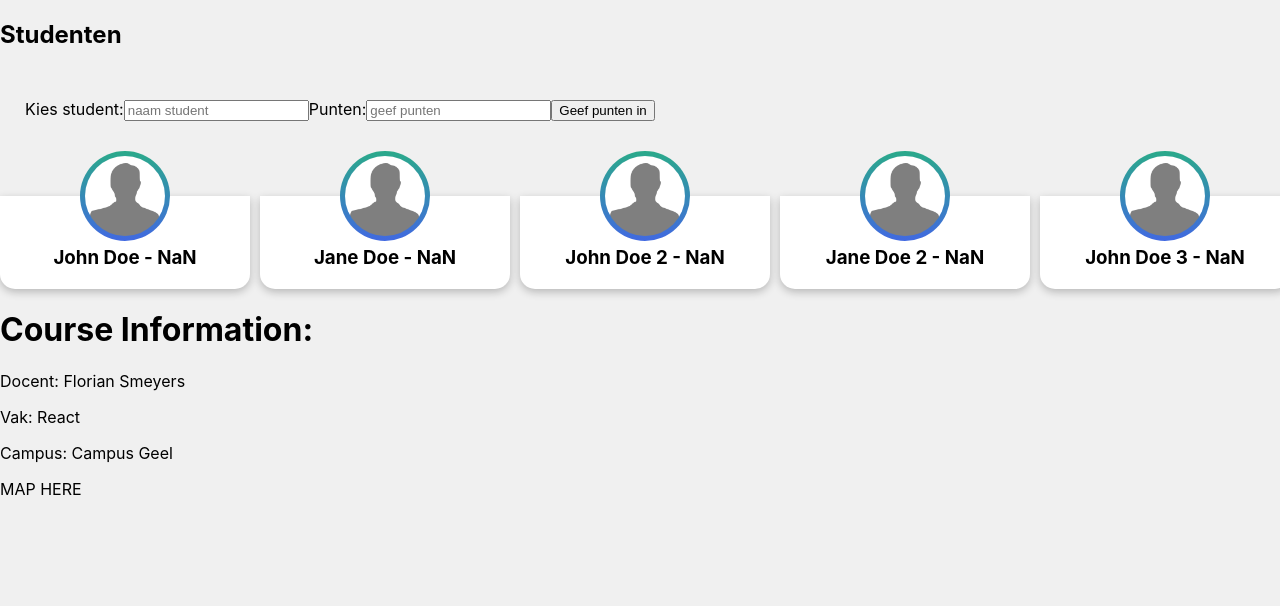
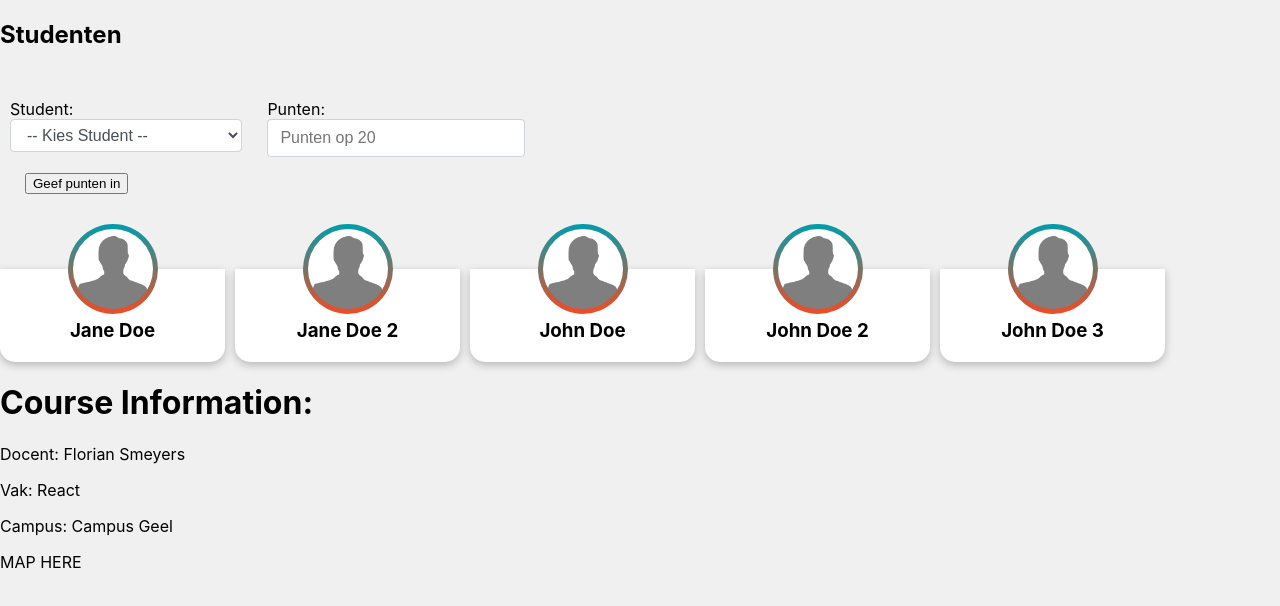
Before and after one commit to KevinVandeputte-TM/react_opdracht1, a React (Create React App) app: page / in a window 1280 px wide. Shown: the top 606 px of the page. Built offline with nearby package versions, Linux system fonts and the light colour scheme.

Commit message:
grade students

```diff
--- a/src/components/Student.css
+++ b/src/components/Student.css
@@ -1,3 +1,12 @@
+.row {
+    display: -ms-flexbox;
+    display: flex;
+    -ms-flex-wrap: wrap;
+    flex-wrap: wrap;
+    margin-right: -15px;
+    margin-left: -15px;
+}
+
 .card-row{
     display: flex;
     flex-direction: row;
@@ -11,7 +20,7 @@
     align-items: center;
     border-radius: 0 0 15px 15px;
     box-shadow: rgba(0, 0, 0, 0.24) 0px 3px 8px;
-    width: 250px;
+    width: 225px;
     padding-bottom: 15px;
     background-color: white;
     margin-right: 10px;
@@ -40,3 +49,33 @@
     margin: 25px;
     margin-bottom: 75px;
 }
+
+.formulier {
+    max-width: 750px;
+    margin: left;
+    text-align: start;
+}
+
+.form-group {
+    margin-bottom: 1rem;
+    width: 33%;
+}
+
+.form-control {
+    display: block;
+    width: 90%;
+    padding: 0.375rem 0.75rem;
+    font-size: 1rem;
+    font-weight: 400;
+    line-height: 1.5;
+    color: #495057;
+    background-color: #fff;
+    background-clip: padding-box;
+    border: 1px solid #ced4da;
+    border-radius: 0.25rem;
+    transition: border-color .15s ease-in-out,box-shadow .15s ease-in-out;
+}
+
+.btn{
+    display: block;
+}
--- a/src/components/StudentForm.js
+++ b/src/components/StudentForm.js
@@ -1,18 +1,57 @@
-import React from 'react';
+import React, { useState } from 'react';
 import './Student.css'
 
-const StudentForm = () => {
+const StudentForm = (props) => {
+
+    const [studentID, setStudentID] = useState(0);
+    const [score, setScore] = useState('')
+
+    const listChange = (e) =>{
+        setStudentID(e.target.value)
+    }
+
+    const scoreChange = (e) => {
+        setScore(e.target.value)
+
+    }
+
+    const handleSubmit = (event) =>{
+        event.preventDefault();
+        props.onScoreStudent(studentID , score);
+        setStudentID(0)
+        setScore('')
+    }
+
+
     return (
-        <form>
-            <label>
-                Kies student:
-                <input type="text" placeholder='naam student' />
-            </label>
-            <label>
-                Punten:
-                <input type="text" placeholder='geef punten' />
-            </label>
-            <input type="submit" value="Geef punten in" />
+        <form className='formulier' onSubmit={ (e) => handleSubmit(e)}>
+            <div className='row'>
+                <div className='form-group'>
+                    <label>
+                        Student:
+                        <select className='form-control'
+                            value={studentID} onChange={(e) => listChange(e)}>
+                                <option> -- Kies Student --</option>
+                                {props.list.map((student) => (
+                                    <option key={student.id} value={student.id}>
+                                        {student.name}
+                                    </option>
+                                ))}
+                        </select>
+                    </label>
+                </div>
+                <div className='form-group'>
+                    <label>
+                        Punten:
+                        <input className='form-control' type="number" placeholder='Punten op 20' min='0' max='20' step='0.1' onChange={(e) => scoreChange(e)}
+                                value={score}
+                        />
+                    </label>
+                </div>
+            </div>
+            <div>
+                <input className='btn' type="submit" value="Geef punten in" />
+            </div>
         </form>
      );
 }
--- a/src/components/Students.js
+++ b/src/components/Students.js
@@ -3,11 +3,13 @@ import StudentForm from './StudentForm'
 import './Student.css'
 
 
-function StudentOverview(props) {
+const StudentOverview = (props) => {
     return (
         <div className='card-row'>
             {props.list.map((student) =>(
-                <StudentCard student= {student}/>
+                <StudentCard student= {student}
+                        key={student.id}
+                />
             ))}
         </div>
     );
@@ -18,7 +20,7 @@ const StudentCard = (props) => {
 
         <div className='card'>
             <img style={{backgroundImage:`linear-gradient(${props.student.color1},${props.student.color2})`}} src={props.student.thumb}/>
-            <h3>{props.student.name}  - <span>{props.student.grade}</span></h3>
+            <h3><span>{props.student.name}</span><span>{props.student.grade}</span></h3>
         </div>
 
     );
@@ -31,46 +33,40 @@ class Students extends Component
         super(props)
         this.state = {
             students: [
-                {id: 1, name: 'John Doe', grade: 'NaN', thumb:'./images/placeholder-person.png', color1:"#2AAA8A", color2:"#4169E1"},
-                {id: 2, name: 'Jane Doe', grade: 'NaN', thumb:'./images/placeholder-person.png', color1:"#2AAA8A", color2:"#4169E1" },
-                {id: 3, name: 'John Doe 2', grade: 'NaN', thumb:'./images/placeholder-person.png', color1:"#2AAA8A", color2:"#4169E1" },
-                {id: 4, name: 'Jane Doe 2', grade: 'NaN', thumb:'./images/placeholder-person.png', color1:"#2AAA8A", color2:"#4169E1" },
-                {id: 5, name: 'John Doe 3', grade: 'NaN', thumb:'./images/placeholder-person.png', color1:"#2AAA8A", color2:"#4169E1" },
-            ],
-            input: '',
-            isGraded: false
+                {id: 1, name: 'John Doe', grade: '', thumb:'./images/placeholder-person.png', color1:"#009cab", color2:"#f04c25"},
+                {id: 2, name: 'Jane Doe', grade: '', thumb:'./images/placeholder-person.png', color1:"#009cab", color2:"#f04c25" },
+                {id: 3, name: 'John Doe 2', grade: '', thumb:'./images/placeholder-person.png', color1:"#009cab", color2:"#f04c25" },
+                {id: 4, name: 'Jane Doe 2', grade: '', thumb:'./images/placeholder-person.png', color1:"#009cab", color2:"#f04c25"},
+                {id: 5, name: 'John Doe 3', grade: '', thumb:'./images/placeholder-person.png', color1:"#009cab", color2:"#f04c25" },
+            ]
         }
 
-        this.handlePassStudent = this.handlePassStudent.bind(this);
-        this.handleFailStudent = this.handleFailStudent.bind(this);
+        this.adjustScoreStudent = this.adjustScoreStudent.bind(this)
     }
 
-    handlePassStudent(id, name, email){
+    adjustScoreStudent(id, score){
+
+        const selectedstudent = this.state.students.filter((student) => student.id === parseInt(id))
+        const grade = score * 5;
+
+        if (score >= 10) {
+            selectedstudent[0].color1 = "#009cab"
+            selectedstudent[0].color2 = "#009cab"
+        } else{
+            selectedstudent[0].color1 = "#f04c25"
+            selectedstudent[0].color2 = "#f04c25"
+        }
+
+        selectedstudent[0].grade = grade
+        console.log('SELECTED STUDENT:', id, selectedstudent);
+
         this.setState((currentState) => {
-            const student = currentState.students.find((student) => student.id === id)
             return{
-                students: currentState.students.filter((student) =>student.id !== id)
-                    .concat([{
-                        id, name, email,
-                        passed: true
-                    }]),
-                isGraded: true
+                students: currentState.students.filter((student) => student.id !== parseInt(id))
+                        .concat(selectedstudent)
             }
-        })
-    }
+        });
 
-    handleFailStudent(id, name, email){
-        this.setState((currentState) => {
-            const student = currentState.students.find((student) => student.id === id)
-            return{
-                students: currentState.students.filter((student) =>student.id !== id)
-                    .concat([{
-                        id, name, email,
-                        passed: false
-                    }]),
-                isGraded: true
-            }
-        })
 
     }
 
@@ -79,11 +75,13 @@ class Students extends Component
             <div>
                 <h2 className='block-title'>Studenten</h2>
                 <div className='form-area'>
-                    <StudentForm list = {this.state.students}/>
+                    <StudentForm list = {this.state.students.sort((a,b) => a.name > b.name ? 1 : -1).filter((student) => student.grade === '')}
+                                onScoreStudent={this.adjustScoreStudent}
+                    />
                 </div>
                 <div>
                     <StudentOverview
-                        list = {this.state.students}
+                        list = {this.state.students.sort((a,b) => a.name > b.name ? 1 : -1)}
                     />
                 </div>
 
```
Also changed, not shown: public/images/eevee.png (deleted), public/images/squirtle.png (deleted).
